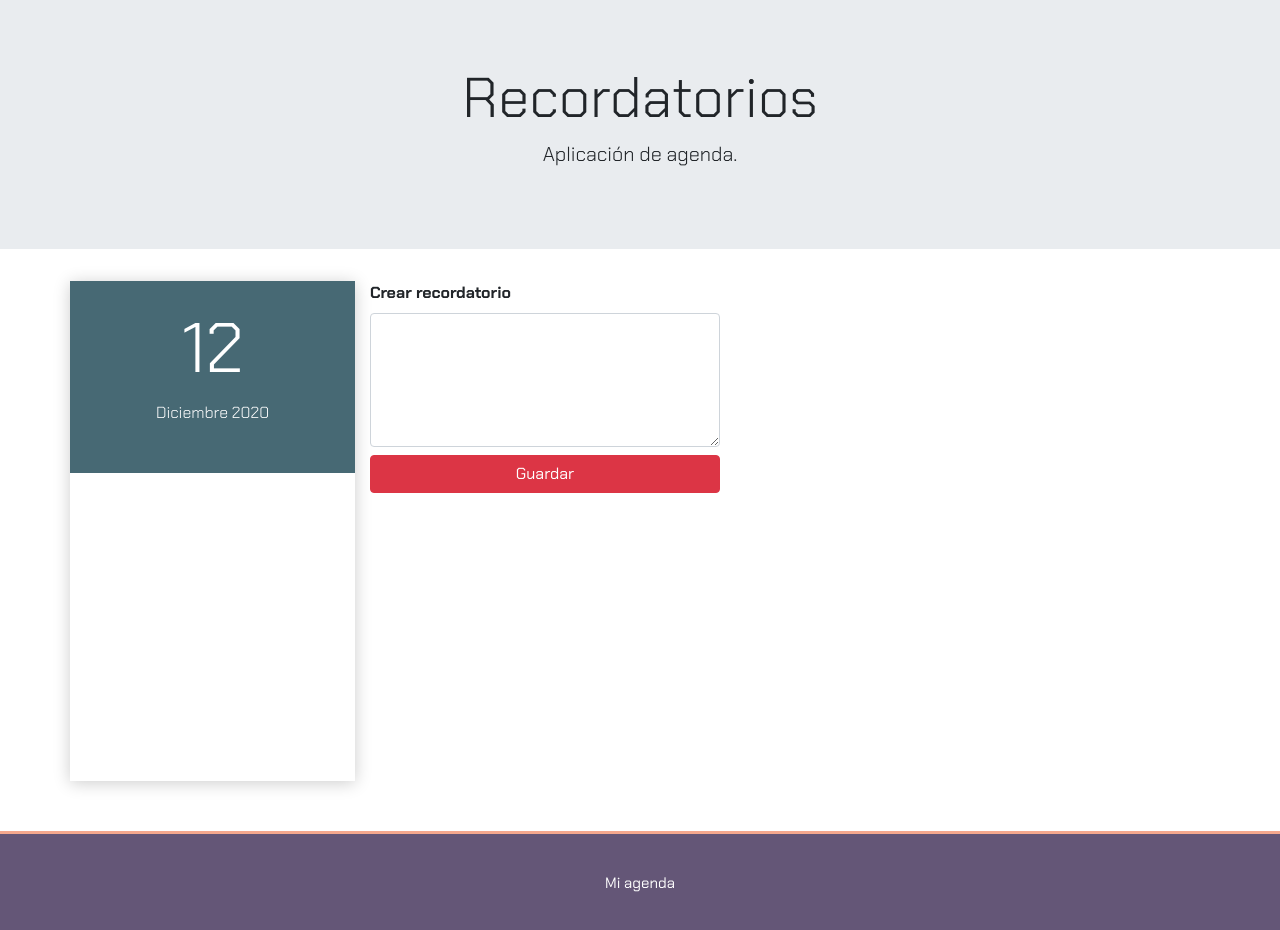
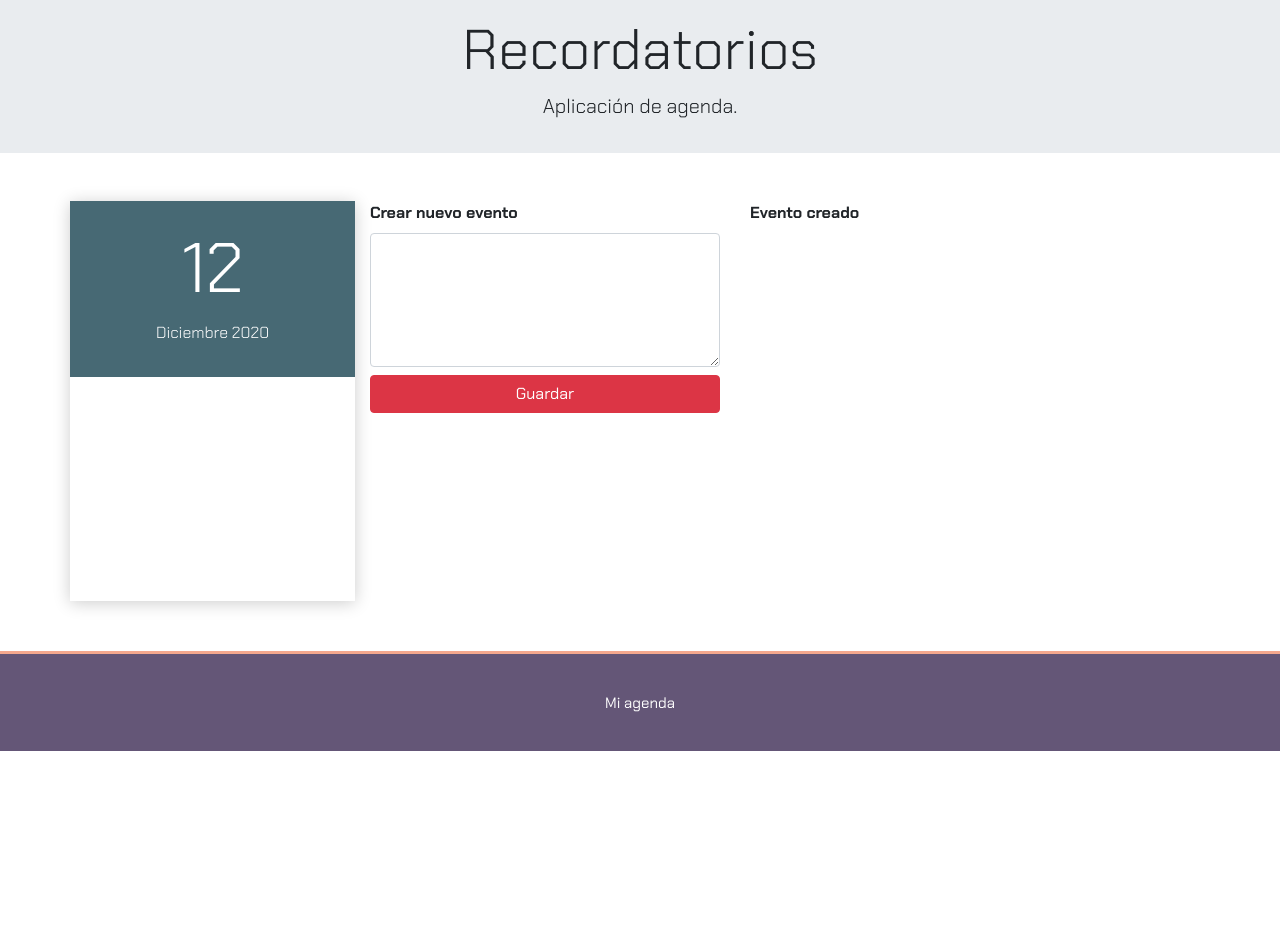
Before and after one commit to carrizoalice/scheduleApp, a plain HTML site: page index.html in a window 1280 px wide. After the commit the page ends 800 px from the top, so only its background shows below. Drawn offline with nearby package versions, Linux system fonts and the light colour scheme.

Commit message:
jumbotron styles

```diff
--- a/css/styles.css
+++ b/css/styles.css
@@ -16,16 +16,25 @@ footer{
 	font-size: 15px;
 }
 
+
 /*Small devices (landscape phones, 576px and down)*/
 @media (max-width: 576px) {
     footer{
         padding: 22px 31px 21px 31px;
-    }
+	}
+ }
+
+ @media (min-width: 576px) {
+	.jumbotron {
+		padding: 1rem 2rem;
+		margin-bottom: 3rem;
+
+	}
  }
 
  .calendar {
 	width: 100%;
-	height: 500px;
+	height: 400px;
 	box-shadow: 0 0.1rem 1rem rgba(0, 0, 0, 0.2);
   }
 
@@ -35,7 +44,7 @@ footer{
 
   .top-cal {
 	width: 100%;
-	height: 12rem;
+	height: 11rem;
 	background-color: #476974;
 	font-weight: 300;
 	color: #fff;
--- a/index.html
+++ b/index.html
@@ -26,11 +26,13 @@
 					</div>
 				</div>
 				<div class="col-4">
-					<label><strong>Crear recordatorio</strong></label>
+					<label><strong>Crear nuevo evento</strong></label>
 					<textarea id="text" name="texto" rows="5" class="form-control w-100"></textarea>
-					<button type="button" class="btn btn-danger mt-2 w-100">Guardar</button>
+					<button type="button" id="btnSend" class="btn btn-danger mt-2 w-100">Guardar</button>
 				</div>
-				<div class="col-5"></div>
+				<div class="col-5">
+					<label><strong>Evento creado</strong></label>
+				</div>
 			</div>
 		</div>
 	</div>
--- a/script.js
+++ b/script.js
@@ -16,11 +16,14 @@ const months = [
 document.querySelector('.day').innerHTML = addZero(date.getDate());
 document.querySelector('.month-year').innerHTML = months[date.getMonth()] + ' ' + date.getFullYear();
 
-
-
 function addZero(i) {
     if (i < 10) {
         i = '0' + i;
     }
     return i;
 }
+
+function createEvent() {
+    var newEvent = document.getElementById('text').value;
+    var newDate = new Date();
+}
```
